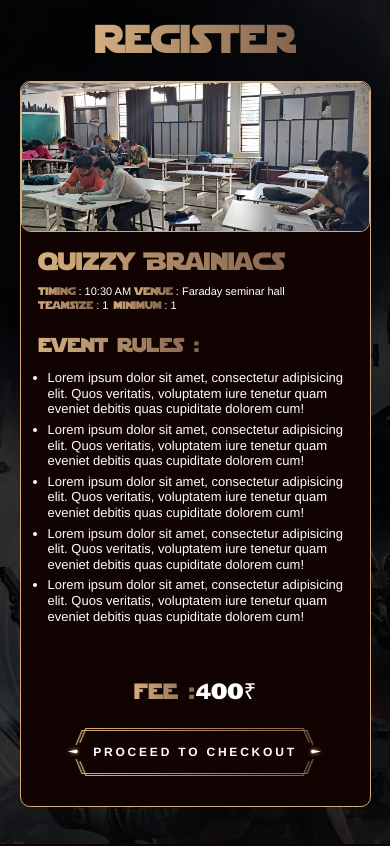
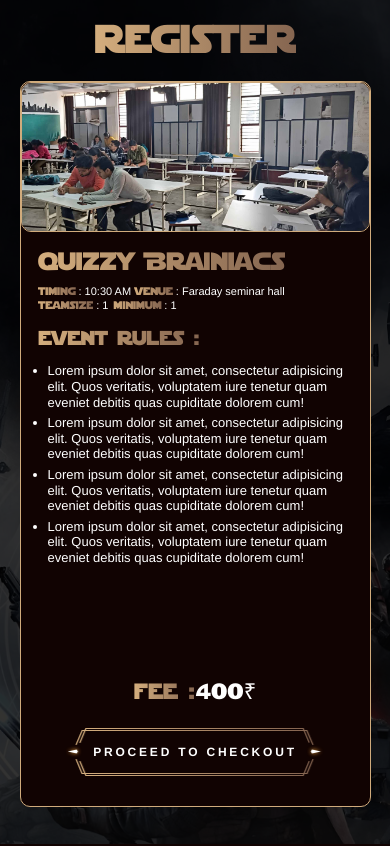
Before and after one commit to Vivekindev/Robocor-24, a React (Vite) app in the folder client/: page /register/8 in a window 390 px wide. Shown: the top 846 px of the page. Built offline with nearby package versions, Linux system fonts and the light colour scheme; a web font is replaced by a local one.

Commit message:
intermediate page BugFix

```diff
--- a/client/src/pages/registerPages/register.css
+++ b/client/src/pages/registerPages/register.css
@@ -115,8 +115,10 @@ justify-content: space-between;
 	display: flex;
 	flex-direction: column;
 	width: 100%;
-	height: 100vh;
+	min-height: 100vh;
+    height: fit-content;
 	padding-top: 1.1rem;
+    padding-bottom: 1.5rem;
 	align-items: center;
 	background-color: rgba(0, 0, 0, 0.8);
 }
@@ -130,7 +132,8 @@ padding-left: 2vw;
 	display: flex;
 	flex-direction: column;
 	width: 40vw;
-	height: 86vh;
+	min-height: 86vh;
+    height: fit-content;
 	background-color: #110302;
 	border-radius: 1rem;
 	margin-top: 2.2rem;
@@ -138,7 +141,7 @@ padding-left: 2vw;
 	align-items: center;
 	padding-bottom: 2rem;
 	margin-left: 2vw;
-	min-height: 60rem;
+
 }
 .eventCardExp_Int{
 	min-height: 0px;
@@ -204,7 +207,7 @@ object-fit: cover;
             min-height: 0px;
         }
         .eventCard_Int{
-            min-height: 0vh;
+
             width:90vw;
             margin-left: 0px;
         }
--- a/client/src/pages/registerPages/register8.jsx
+++ b/client/src/pages/registerPages/register8.jsx
@@ -85,7 +85,6 @@ return(
                <li> Lorem ipsum dolor sit amet, consectetur adipisicing elit. Quos veritatis, voluptatem iure tenetur quam eveniet debitis quas cupiditate dolorem cum!</li>
                <li> Lorem ipsum dolor sit amet, consectetur adipisicing elit. Quos veritatis, voluptatem iure tenetur quam eveniet debitis quas cupiditate dolorem cum!</li>
                <li> Lorem ipsum dolor sit amet, consectetur adipisicing elit. Quos veritatis, voluptatem iure tenetur quam eveniet debitis quas cupiditate dolorem cum!</li>
-               <li> Lorem ipsum dolor sit amet, consectetur adipisicing elit. Quos veritatis, voluptatem iure tenetur quam eveniet debitis quas cupiditate dolorem cum!</li>
 
               </ul>
               </div>
```
Also changed, not shown: 4 other files (tests, documents, lock files or other folders).
